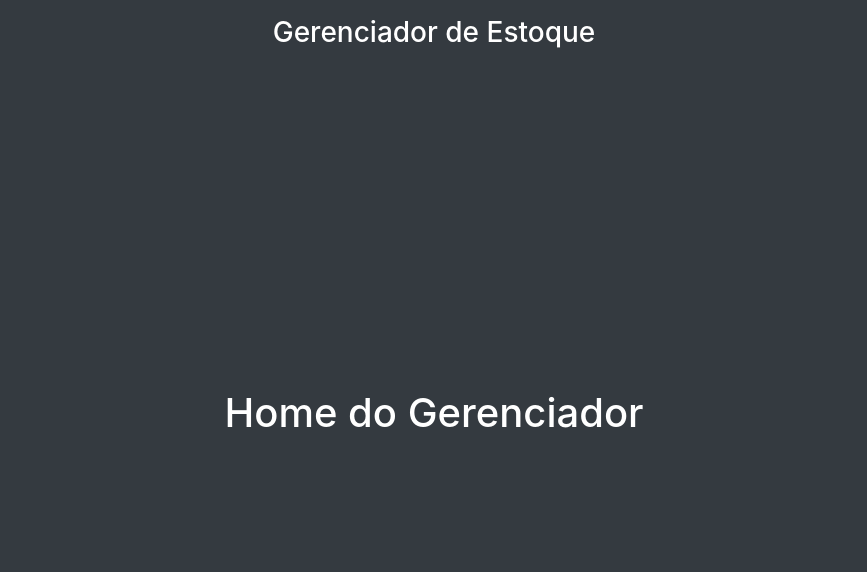
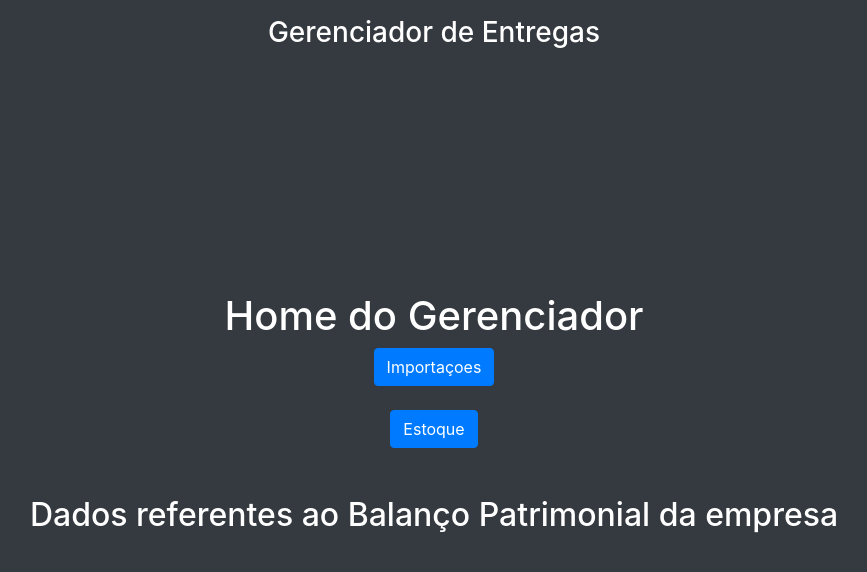
Before and after one commit to andrew3690/Seven_Sails_backend, a Django app: page /home/ in a window 1280 px wide. Shown: the top 572 px of the page, without its empty margins (206-1073 px from the left). Run offline with Django 3.2, Linux system fonts and the light colour scheme; the visitor is signed in with stand-in values (Sample User, id 1); some libraries are stand-ins or nearby versions.

Commit message:
paginas html sendo adcionadas, pastas e templates de Estoque e Importacao foram adcionadas, lembre-se: consertar o registro de app em seven_sails/urls.py

```diff
--- a/estoque/views.py
+++ b/estoque/views.py
@@ -21,3 +21,9 @@ class LoginView(TemplateView):
 
 class HomeView(LoginRequiredMixin,TemplateView):
 	template_name = 'home/home.html'
+
+class ImportacoesView(LoginRequiredMixin,TemplateView):
+	template_name = 'importacoes/lista_de_importacao.html'
+
+class EstoqueView(LoginRequiredMixin,TemplateView):
+	template_name = 'estoque/lista_de_estoque.html'
--- a/templates/home/home.html
+++ b/templates/home/home.html
@@ -3,6 +3,20 @@
 {% block title %} Home do gerenciador {% endblock %}
 
 {% block content %}
-    <h1>Home do Gerenciador</h1>
+    <head>
+        <h1>Home do Gerenciador</h1>
+    </head>
+
+    <div class= conteiner>
+        <a class = "btn btn-primary">Importaçoes</a>
+        <br>
+        <br>
+        <a class ="btn btn-primary">Estoque</a>
+    </div>
+    <br>
+    <br>
+    <div class= conteiner>
+        <h2>Dados referentes ao Balanço Patrimonial da empresa</h2>
+    </div>
 
 {% endblock %}
--- a/templates/index.html
+++ b/templates/index.html
@@ -4,7 +4,7 @@
     <meta charset="utf-8">
     <meta name="viewport" content="width=device-width, initial-scale=1">
     <meta name="description" content="">
-    <title>{% block title %}{% endblock %} - Gerenciador de Estoque</title>
+    <title>{% block title %}{% endblock %} - Gerenciador de entregas</title>
 
     <link rel="stylesheet" href="https://maxcdn.bootstrapcdn.com/bootstrap/4.0.0/css/bootstrap.min.css">
 
@@ -33,7 +33,7 @@
 <div class="cover-container d-flex w-100 h-100 p-3 mx-auto flex-column">
   <header class="mb-auto">
     <div>
-      <h3 class="float-md-start mb-0">Gerenciador de Estoque</h3>
+      <h3 class="float-md-start mb-0">Gerenciador de Entregas</h3>
       <nav class="nav nav-masthead justify-content-center float-md-end">
       </nav>
     </div>
```
Also changed, not shown: templates/importacoes/detalhes/detalhe.html (added), templates/importacoes/lista_de_importacao.html (added).
